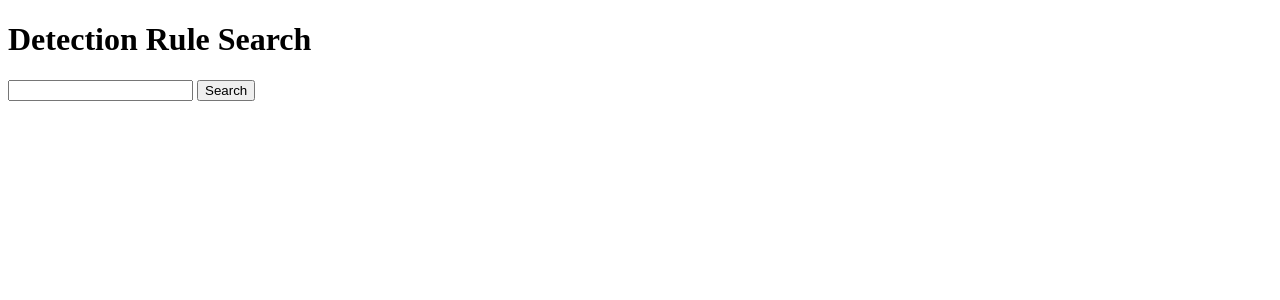
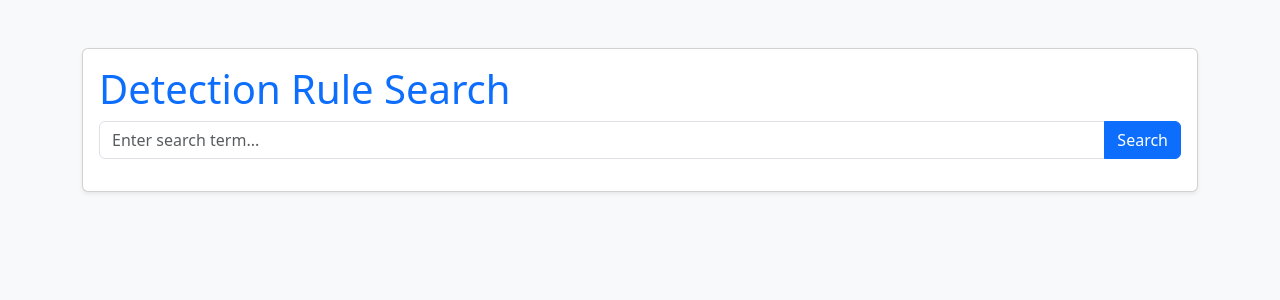
Before and after one commit to cogphn/python_scratchpad, a Flask app: page / in a window 1280 px wide. Shown: the top 300 px of the page. Run offline with Flask 3, Linux system fonts and the light colour scheme.

Commit message:
Update index.html

```diff
--- a/vibes/de_search/templates/index.html
+++ b/vibes/de_search/templates/index.html
@@ -1,23 +1,37 @@
-
 <!DOCTYPE html>
 <html>
 <head>
     <title>Detection Rule Search</title>
+    <link href="https://cdn.jsdelivr.net/npm/bootstrap@5.3.3/dist/css/bootstrap.min.css" rel="stylesheet">
 </head>
-<body>
-    <h1>Detection Rule Search</h1>
+<body class="bg-light">
+    <div class="container py-5">
+        <div class="card shadow-sm mb-4">
+            <div class="card-body">
+                <h1 class="card-title text-primary">Detection Rule Search</h1>
                 <form action="/search" method="get">
-        <input type="text" name="q" value="{{ query if query else '' }}">
-        <input type="submit" value="Search">
+                    <div class="input-group mb-3">
+                        <input type="text" class="form-control" name="q" value="{{ query if query else '' }}" placeholder="Enter search term...">
+                        <button class="btn btn-primary" type="submit">Search</button>
+                    </div>
                 </form>
+            </div>
+        </div>
+
         {% if results %}
-        <h2>Search Results:</h2>
-        <table>
+        <div class="card shadow-sm">
+            <div class="card-body">
+                <h2 class="card-title text-primary">Search Results:</h2>
+                <div class="table-responsive">
+                    <table class="table table-striped table-hover">
+                        <thead class="table-primary">
                             <tr>
-                <th>Name</th>
-                <th>Source</th>
-                <th>URL</th>
+                                <th scope="col">Name</th>
+                                <th scope="col">Source</th>
+                                <th scope="col">URL</th>
                             </tr>
+                        </thead>
+                        <tbody>
                             {% for result in results %}
                                 <tr>
                                     <td>{{ result[0] }}</td>
@@ -25,7 +39,12 @@
                                     <td><a href="{{ result[2] }}" target="_blank">{{ result[2] }}</a></td>
                                 </tr>
                             {% endfor %}
+                        </tbody>
                     </table>
+                </div>
+            </div>
+        </div>
         {% endif %}
+    </div>
 </body>
 </html>
```
Lines whose indentation alone changed are shown as unchanged.
